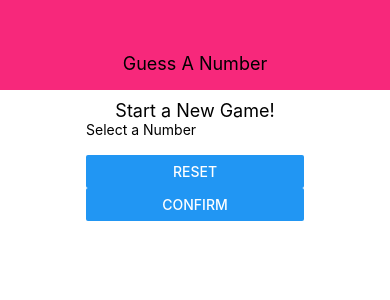
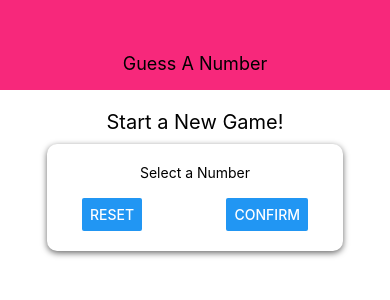
Before and after one commit to othman-19/Guees-the-number-react-native, a React Native app: screen / in a window 390 px wide. Shown: the top 300 px of the page. Built offline with nearby package versions, Linux system fonts and the light colour scheme.

Commit message:
styling the StartGameScreen Title and InputContainer components

```diff
--- a/screens/StartGameScreen.js
+++ b/screens/StartGameScreen.js
@@ -9,13 +9,13 @@ import {
 
 const StartGameScreen = () => (
   <View style={styles.screen}>
-    <Text style={styles.headerTitle}>
+    <Text style={styles.title}>
       Start a New Game!
     </Text>
-    <View>
+    <View style={styles.inputContainer}>
       <Text>Select a Number</Text>
       <TextInput />
-      <View>
+      <View style={styles.buttonContainer}>
         <Button title="Reset" />
         <Button title="Confirm" />
       </View>
@@ -30,17 +30,31 @@ const styles = StyleSheet.create({
     padding: 10,
     alignItems: 'center',
   },
-  header: {
+  title: {
+    fontSize: 20,
+    marginVertical: 10,
+  },
+  inputContainer: {
+    width: 300,
+    maxWidth: '80%',
+    padding: 20,
+    borderRadius: 10,
+    alignItems: 'center',
+    elevation: 6,
+    shadowColor: 'black',
+    shadowRadius: 6,
+    shadowOpacity: 0.6,
+    shadowOffset: {
+      height: 2,
+      width: 0,
+    },
+    backgroundColor: 'white',
+  },
+  buttonContainer: {
+    flexDirection: 'row',
     width: '100%',
-    height: 90,
-    paddingTop: 36,
-    backgroundColor: '#f7287b',
-    alignItems: 'center',
-    justifyContent: 'center',
-  },
-  headerTitle: {
-    color: 'black',
-    fontSize: 18,
+    justifyContent: 'space-between',
+    paddingHorizontal: 15,
   },
 });
 
```
